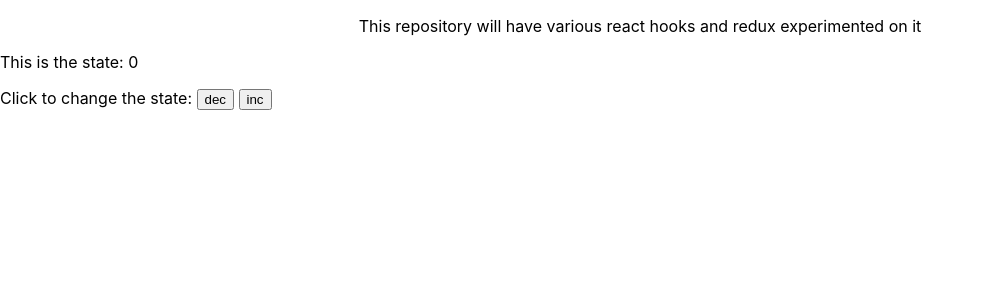
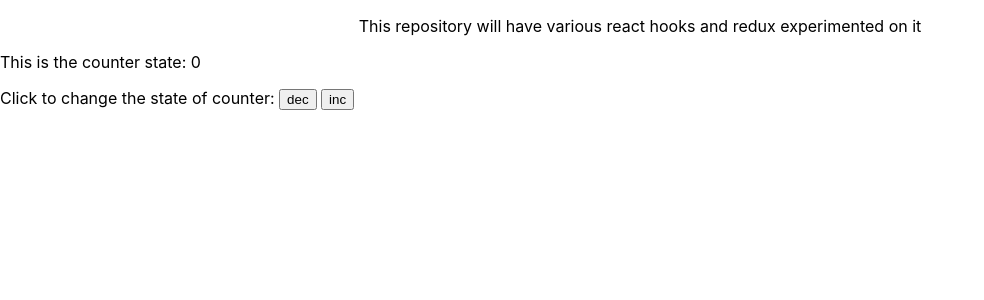
Before and after one commit to anindyamitra15/react-ts-demo, a React (Create React App) app: page / in a window 1280 px wide. Shown: the top 300 px of the page, without its empty margins (0-984 px from the left). Built offline with nearby package versions, Linux system fonts and the light colour scheme.

Commit message:
useEffect working

```diff
--- a/src/App.tsx
+++ b/src/App.tsx
@@ -1,13 +1,27 @@
-import { FC, useState } from 'react';
+import { FC, useEffect, useState } from 'react';
 import './App.css';
 
 const App: FC = () => {
   const [counter, setCounter] = useState<number>(0);
+
+  useEffect(() => {
+
+    const timeout = setTimeout(() => {
+      console.log("Reacting to counter after 2 s");
+    }, 2000);
+
+    return () => {
+      clearTimeout(timeout);
+    };
+
+  }, [counter]);
+
+
   return (
     <div className="App">
       <p className="purpose">This repository will have various react hooks and redux experimented on it</p>
-      <p>This is the state: {counter}</p>
-      <p>Click to change the state:&nbsp;
+      <p>This is the counter state: {counter}</p>
+      <p>Click to change the state of counter:&nbsp;
         <button onClick={() => setCounter(counter - 1)}>dec</button>&nbsp;
         <button onClick={() => setCounter(counter + 1)}>inc</button>
       </p>
```
